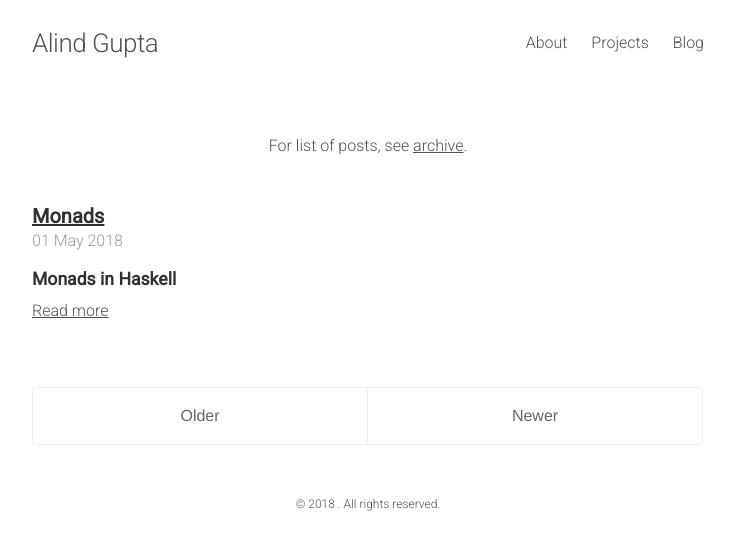
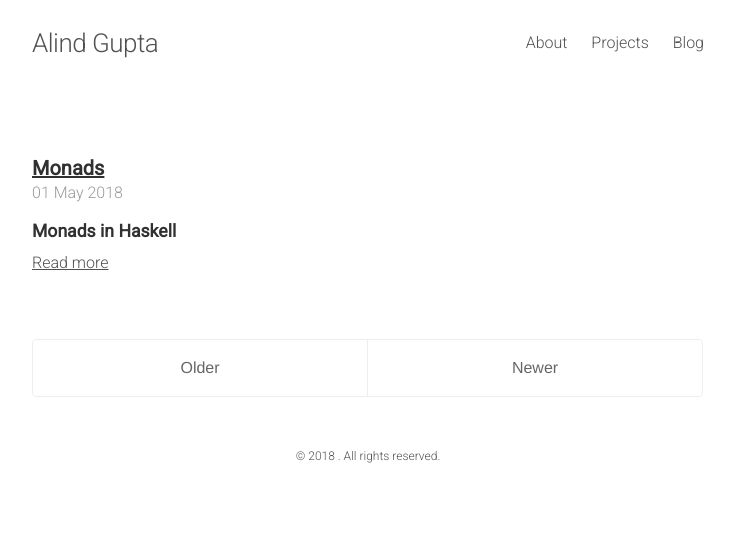
Before and after one commit to alindgupta/alindgupta.github.io, a Jekyll site: the page built from blog/index.html, in a window 1280 px wide. Shown: the top 550 px of the page, without its empty margins (272-1006 px from the left). Built offline with Jekyll 4.4.1, drawn with Linux system fonts in a browser that asks for light colours; nearby versions of some CDN libraries; the list of posts is cut into pages by our own code.

```diff
--- a/blog/index.html
+++ b/blog/index.html
@@ -2,15 +2,6 @@
 layout: default
 title: Blog
 ---
-
-<div>
-<center>
-  <emph>
-  For list of posts, see <a href="{{ site.other_pages_list.Archive }}">archive</a>.
-  </emph>
-</center>
-<br/>
-</div>
 
 <div class="posts">
   {% for post in paginator.posts %}
```
